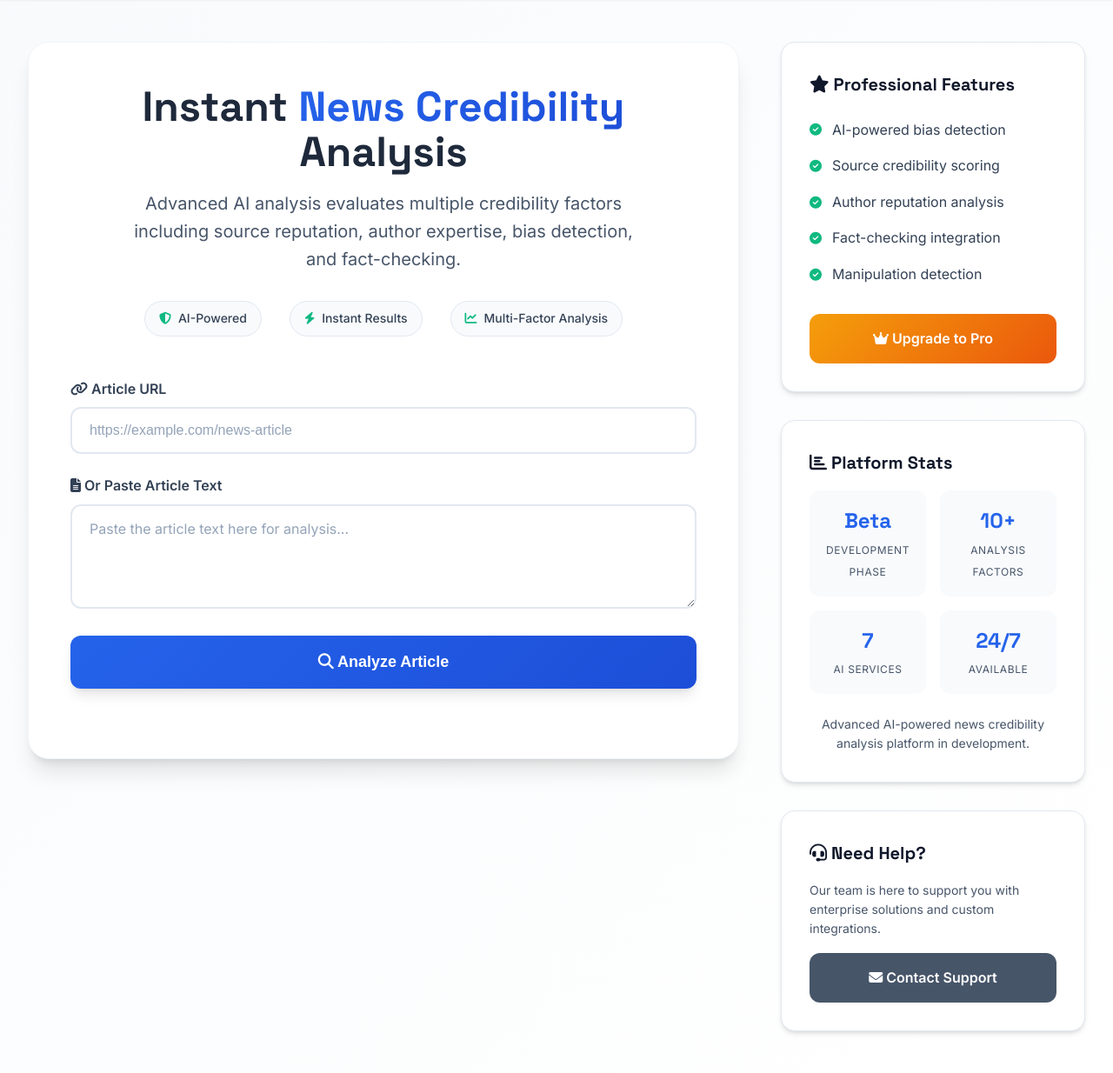
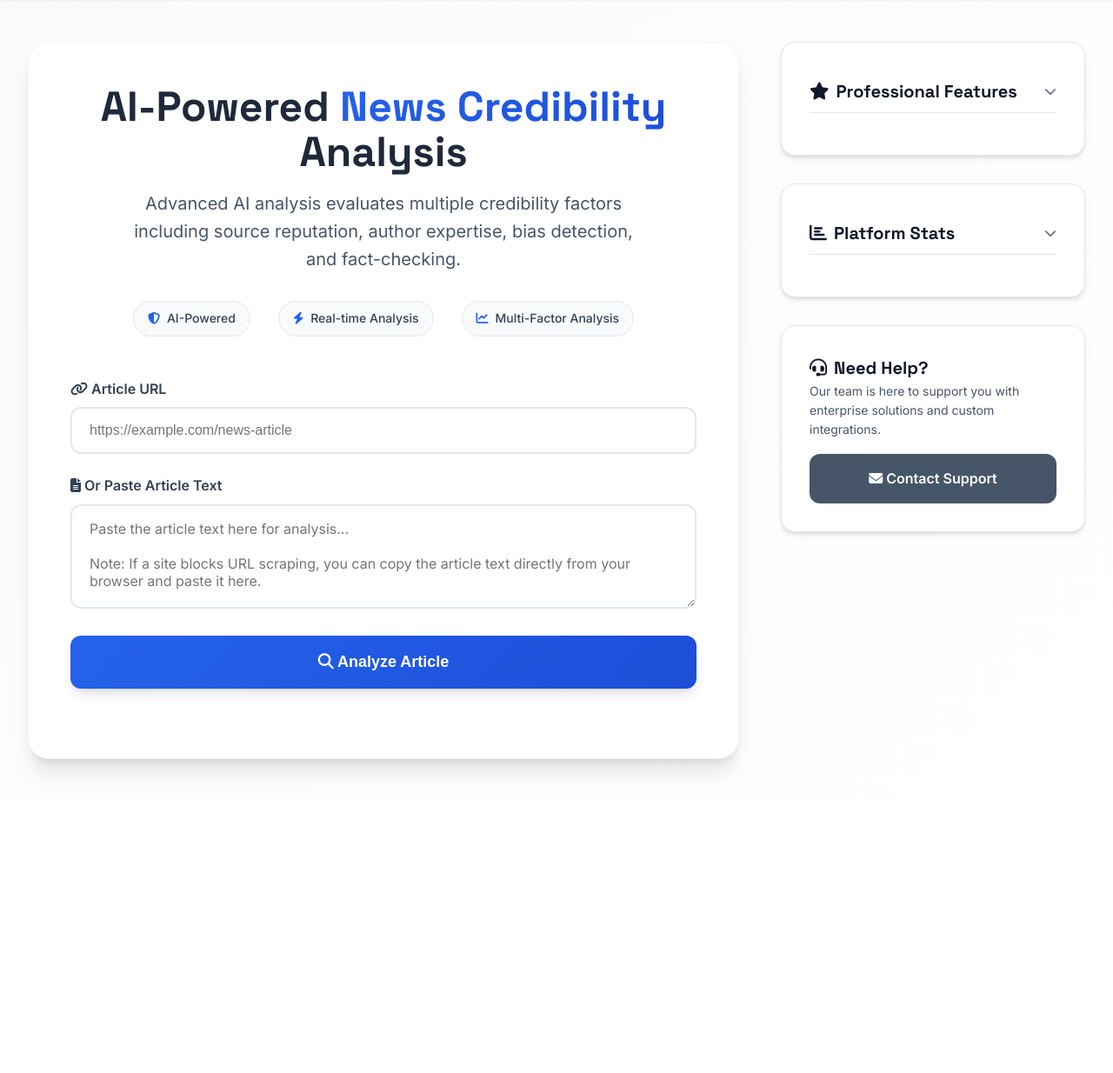
Before and after one commit to Hyperiongate/News, a Flask app: page / in a window 1280 px wide. Shown: the part 83-1317 px from the top of the page at 87% size. After the commit the page ends 976 px from the top, so only its background shows below. Run offline with Flask 3, Linux system fonts and the light colour scheme.

Commit message:
Update index.html

```diff
--- a/templates/index.html
+++ b/templates/index.html
@@ -4,7 +4,7 @@
     <meta charset="UTF-8">
     <meta name="viewport" content="width=device-width, initial-scale=1.0">
     <title>TruthLens - AI-Powered News Credibility Analysis</title>
-    <meta name="description" content="Instantly analyze the credibility of any news article with our AI-powered system. Get trust scores, bias detection, and comprehensive analysis.">
+    <meta name="description" content="AI-powered analysis evaluates multiple credibility factors including source reputation, author expertise, bias detection, and fact-checking.">
 
     <!-- Favicon -->
     <link rel="icon" type="image/png" href="/static/images/favicon.png">
@@ -51,7 +51,6 @@
             --shadow-md: 0 4px 6px -1px rgb(0 0 0 / 0.1), 0 2px 4px -2px rgb(0 0 0 / 0.1);
             --shadow-lg: 0 10px 15px -3px rgb(0 0 0 / 0.1), 0 4px 6px -4px rgb(0 0 0 / 0.1);
             --shadow-xl: 0 20px 25px -5px rgb(0 0 0 / 0.1), 0 8px 10px -6px rgb(0 0 0 / 0.1);
-            --shadow-2xl: 0 25px 50px -12px rgb(0 0 0 / 0.25);
 
             /* Border radius */
             --radius-sm: 0.375rem;
@@ -63,7 +62,6 @@
 
             /* Transitions */
             --transition: all 0.2s cubic-bezier(0.4, 0, 0.2, 1);
-            --transition-slow: all 0.3s cubic-bezier(0.4, 0, 0.2, 1);
         }
 
         * {
@@ -228,13 +211,13 @@
 
         .trust-badges {
             display: flex;
+            gap: 2rem;
             justify-content: center;
-            gap: 2rem;
-            margin-bottom: 2rem;
+            flex-wrap: wrap;
         }
 
         .trust-badge {
-            display: flex;
+            display: inline-flex;
             align-items: center;
             gap: 0.5rem;
             padding: 0.5rem 1rem;
@@ -247,7 +230,7 @@
         }
 
         .trust-badge i {
-            color: var(--success);
+            color: var(--primary);
         }
 
         /* Input Form */
@@ -283,10 +266,6 @@
             box-shadow: 0 0 0 3px rgb(37 99 235 / 0.1);
         }
 
-        .input-field::placeholder {
-            color: var(--gray-400);
-        }
-
         .textarea-field {
             min-height: 120px;
             resize: vertical;
@@ -518,12 +487,53 @@
             box-shadow: var(--shadow-md);
         }
 
+        .dropdown-header {
+            display: flex;
+            justify-content: space-between;
+            align-items: center;
+            cursor: pointer;
+            padding: 0.5rem 0;
+            border-bottom: 1px solid var(--gray-200);
+            margin-bottom: 1rem;
+            transition: var(--transition);
+        }
+
+        .dropdown-header:hover {
+            color: var(--primary);
+        }
+
         .sidebar-title {
             font-family: var(--font-display);
             font-size: 1.25rem;
             font-weight: 700;
             color: var(--gray-900);
-            margin-bottom: 1rem;
+            margin: 0;
+            display: flex;
+            align-items: center;
+            gap: 0.5rem;
+        }
+
+        .dropdown-icon {
+            transition: transform var(--transition);
+            font-size: 0.875rem;
+            color: var(--gray-500);
+        }
+
+        .dropdown-content {
+            max-height: 0;
+            overflow: hidden;
+            opacity: 0;
+            transition: all 0.3s ease-out;
+        }
+
+        .dropdown-content.open {
+            max-height: 500px;
+            opacity: 1;
+            transition: all 0.3s ease-in;
+        }
+
+        .dropdown-header.open .dropdown-icon {
+            transform: rotate(180deg);
         }
 
         .feature-list {
@@ -721,7 +675,7 @@
         <section class="analysis-section">
             <div class="section-header">
                 <h1 class="main-title">
-                    Instant <span class="gradient-text">News Credibility</span> Analysis
+                    AI-Powered <span class="gradient-text">News Credibility</span> Analysis
                 </h1>
                 <p class="subtitle">
                     Advanced AI analysis evaluates multiple credibility factors including source reputation, author expertise, bias detection, and fact-checking.
@@ -734,7 +688,7 @@
                     </div>
                     <div class="trust-badge">
                         <i class="fas fa-bolt"></i>
-                        <span>Instant Results</span>
+                        <span>Real-time Analysis</span>
                     </div>
                     <div class="trust-badge">
                         <i class="fas fa-chart-line"></i>
@@ -765,7 +719,9 @@
                     <textarea
                         id="textInput"
                         class="input-field textarea-field"
-                        placeholder="Paste the article text here for analysis..."
+                        placeholder="Paste the article text here for analysis...
+
+Note: If a site blocks URL scraping, you can copy the article text directly from your browser and paste it here."
                     ></textarea>
                 </div>
 
@@ -858,10 +814,14 @@
         <aside class="sidebar">
             <!-- Features Card -->
             <div class="sidebar-card">
+                <div class="dropdown-header" onclick="toggleDropdown('features')">
                     <h3 class="sidebar-title">
                         <i class="fas fa-star"></i>
                         Professional Features
                     </h3>
+                    <i class="fas fa-chevron-down dropdown-icon"></i>
+                </div>
+                <div class="dropdown-content" id="features-dropdown">
                     <ul class="feature-list">
                         <li class="feature-item">
                             <i class="fas fa-check-circle"></i>
@@ -889,13 +849,18 @@
                         Upgrade to Pro
                     </a>
                 </div>
+            </div>
 
             <!-- Stats Card -->
             <div class="sidebar-card">
+                <div class="dropdown-header" onclick="toggleDropdown('stats')">
                     <h3 class="sidebar-title">
                         <i class="fas fa-chart-bar"></i>
                         Platform Stats
                     </h3>
+                    <i class="fas fa-chevron-down dropdown-icon"></i>
+                </div>
+                <div class="dropdown-content" id="stats-dropdown">
                     <div class="stats-grid">
                         <div class="stat-item">
                             <span class="stat-number">Beta</span>
@@ -914,9 +879,10 @@
                             <span class="stat-label">Available</span>
                         </div>
                     </div>
-                <p style="color: var(--gray-600); font-size: 0.875rem; text-align: center;">
+                    <p style="color: var(--gray-600); font-size: 0.875rem; text-align: center; margin-top: 1rem;">
                         Advanced AI-powered news credibility analysis platform in development.
                     </p>
+                </div>
             </div>
 
             <!-- Contact Card -->
@@ -1070,7 +1036,6 @@
             updateTrustScore(score) {
                 const scoreElement = document.getElementById('trustScore');
                 const labelElement = document.getElementById('trustLabel');
-                const cardElement = document.getElementById('trustScoreCard');
 
                 scoreElement.textContent = Math.round(score);
 
@@ -1134,16 +1096,19 @@
             new TruthLensAnalyzer();
         });
 
-        // Add some visual feedback for better UX
-        document.querySelectorAll('.result-card').forEach(card => {
-            card.addEventListener('mouseenter', () => {
-                card.style.transform = 'translateY(-2px)';
-            });
+        // Dropdown functionality for sidebar
+        function toggleDropdown(id) {
+            const dropdown = document.getElementById(id + '-dropdown');
+            const header = dropdown.previousElementSibling;
 
-            card.addEventListener('mouseleave', () => {
-                card.style.transform = 'translateY(0)';
-            });
-        });
+            if (dropdown.classList.contains('open')) {
+                dropdown.classList.remove('open');
+                header.classList.remove('open');
+            } else {
+                dropdown.classList.add('open');
+                header.classList.add('open');
+            }
+        }
     </script>
 </body>
 </html>
```
Also changed, not shown: other parts of templates/index.html (+14 -98 lines). Lines whose indentation alone changed are shown as unchanged.
